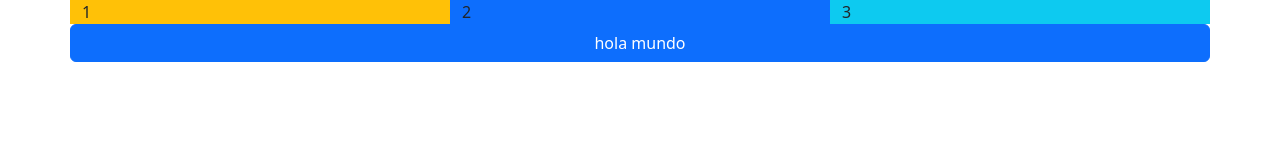
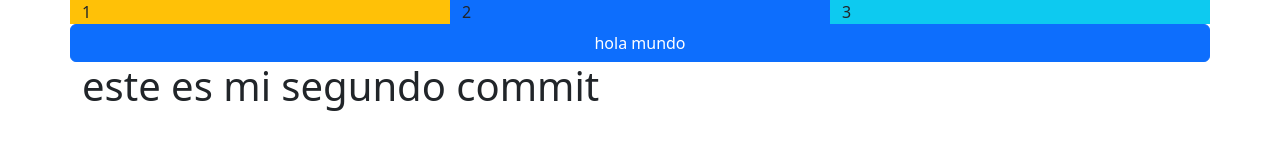
Before and after one commit to ljavierrodriguez/testing-pull-request-ft-xviii, a plain HTML site: page index.html in a window 1280 px wide. Drawn offline with nearby package versions, Linux system fonts and the light colour scheme.

Commit message:
este es mi segundo commit

```diff
--- a/index.html
+++ b/index.html
@@ -23,6 +23,7 @@
                 3
             </div>
             <button class="btn btn-primary">hola mundo</button>
+            <h1>este es mi segundo commit</h1>
         </div>
     </div>
     <script src="https://cdn.jsdelivr.net/npm/bootstrap@5.2.3/dist/js/bootstrap.bundle.min.js"
```
